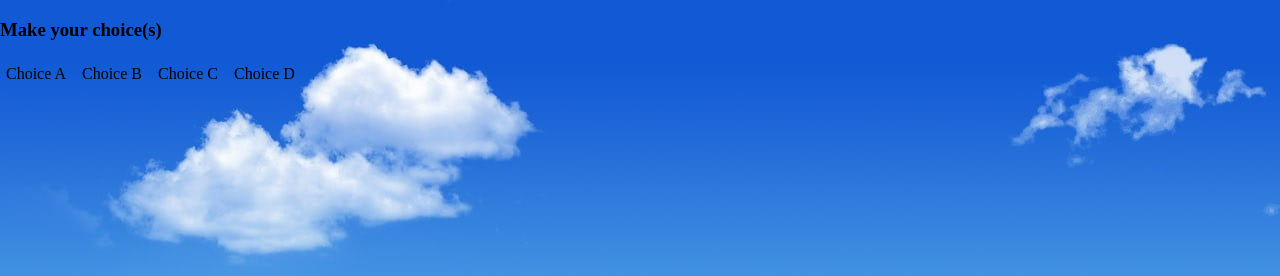
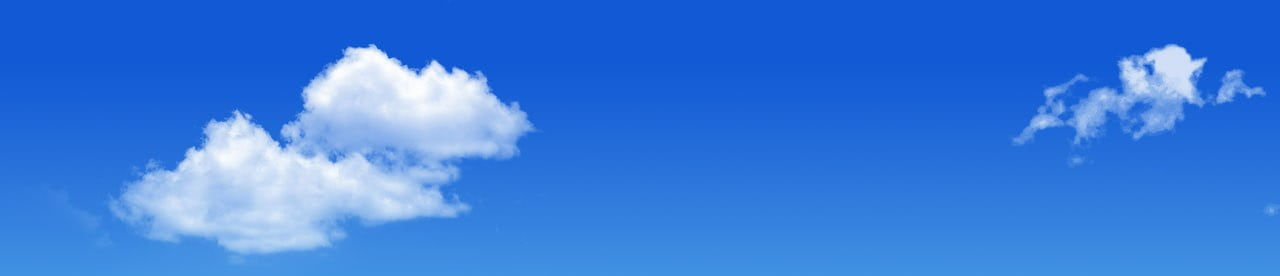
Before and after one commit to COHL7500/cdv-2023-project, a website: page index.html in a window 1280 px wide. Shown: the top 276 px of the page. Drawn offline with nearby package versions, Linux system fonts and the light colour scheme; files that its build step writes are made by us from their sources.

```diff
--- a/index.html
+++ b/index.html
@@ -6,23 +6,6 @@
   </head>
   <body>
     <div id="canvas">
-      <div class="hiddenCB" style="z-index: 5">
-        <h3>Make your choice(s)</h3>
-        <div>
-          <input type="checkbox" name="choice" id="cb1" /><label for="cb1"
-            >Choice A</label
-          >
-          <input type="checkbox" name="choice" id="cb2" /><label for="cb2"
-            >Choice B</label
-          >
-          <input type="checkbox" name="choice" id="cb3" /><label for="cb3"
-            >Choice C</label
-          >
-          <input type="checkbox" name="choice" id="cb4" /><label for="cb4"
-            >Choice D</label
-          >
-        </div>
-      </div>
       <svg id="canvas-smoke">
         <g id="smoke" data-id="smoke">
           <circle stroke="#000" stroke-width="3.5" fill="#fff" r="10"></circle>
--- a/style.scss
+++ b/style.scss
@@ -37,8 +37,7 @@
     min-height: 15vh;
     background-color: rgba(87, 176, 194, 0.5);
     border: solid;
-    border-top: 0;
-    border-right: 0;
+    border-radius: 8px;
     z-index: 2;
 
     .graveyard-title {
@@ -268,40 +267,4 @@
   .button-19:disabled {
     cursor: auto;
   }
-
-  //Filter
-  label {
-    padding: 4px 6px;
-    line-height: 190%;
-    outline-style: none;
-    transition: all 0.6s;
-  }
-
-  .hiddenCB div {
-    display: inline;
-    margin: 0;
-    padding: 0;
-    list-style: none;
-  }
-
-  .hiddenCB input[type='checkbox'],
-  .hiddenCB input[type='radio'] {
-    display: none;
-  }
-
-  .hiddenCB label {
-    cursor: pointer;
-  }
-
-  .hiddenCB input[type='checkbox'] + label:hover {
-    background: rgba(0, 128, 128, 0.8);
-  }
-
-  .hiddenCB input[type='checkbox']:checked + label {
-    background: rgba(0, 128, 128, 0.4);
-  }
-
-  .hiddenCB input[type='checkbox']:checked + label:hover {
-    background: rgba(0, 128, 128, 0.7);
-  }
 }
```
Also changed, not shown: index.ts (line endings or trailing spaces), 1 other file.
